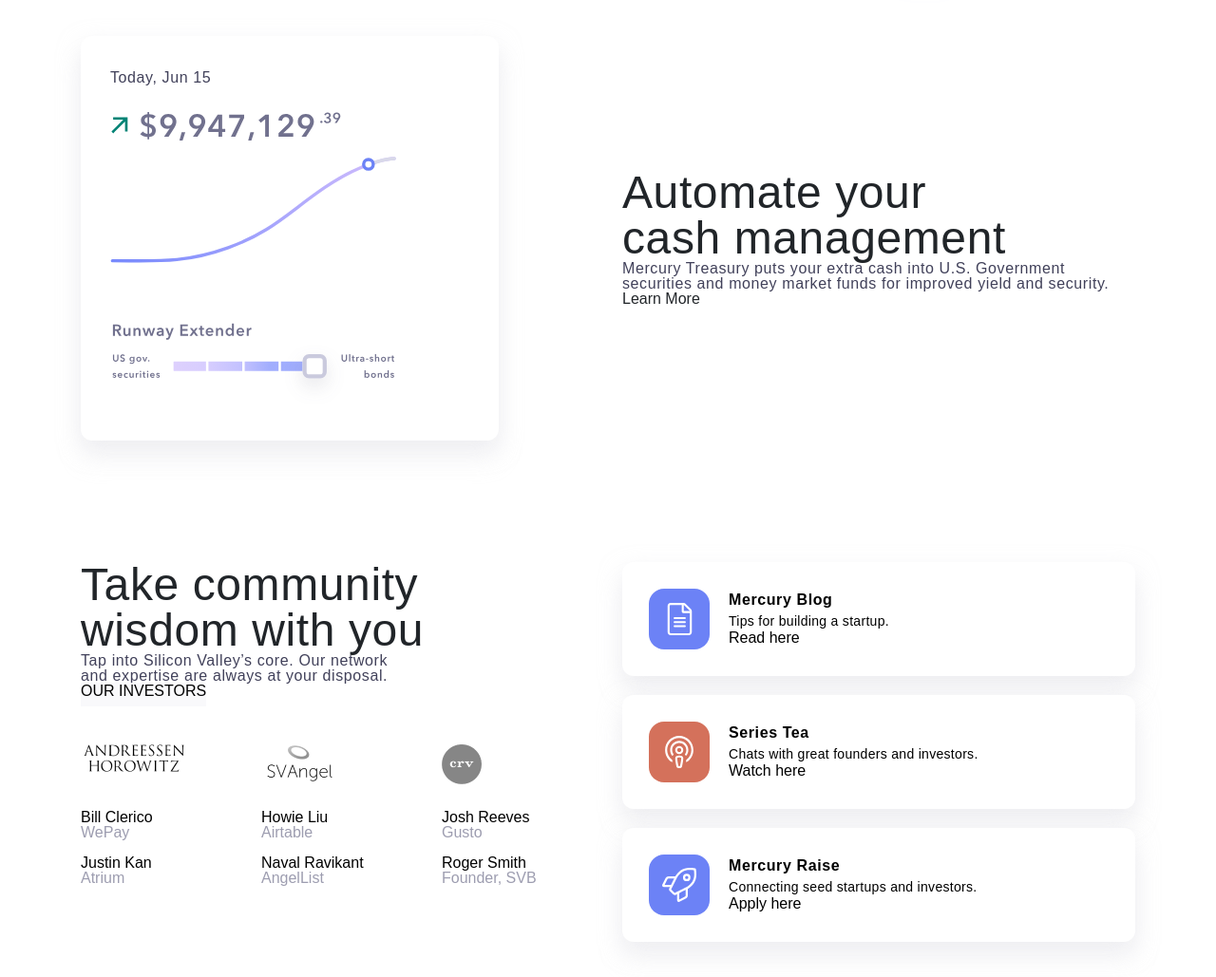
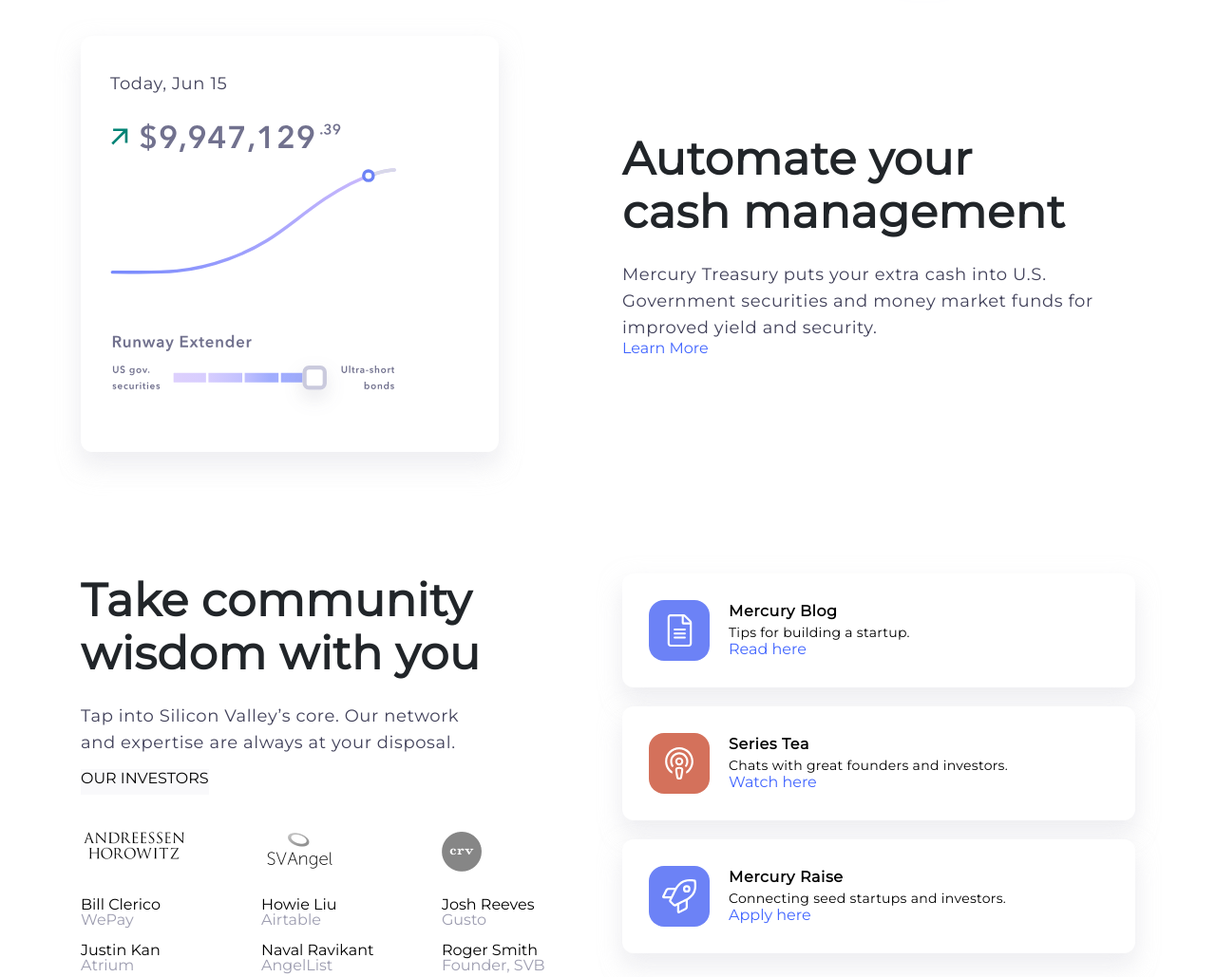
Before and after one commit to hellen17/Mercury-HB, a plain HTML site: page index.html in a window 1280 px wide. Shown: the part 1600-2629 px from the top of the page at 95% size. Drawn offline with nearby package versions, Linux system fonts and the light colour scheme; a small style sheet from the web is missing; a web font is replaced by a local one.

Commit message:
Edit: Fixed css texts and headings

```diff
--- a/index.html
+++ b/index.html
@@ -28,6 +28,22 @@
       width: 64px;
       margin-right: 20px;
     }
+    p{
+      color: #41415a;
+      font-size: 18px;
+      letter-spacing: .6px;
+      line-height: 28px;
+  }
+  a{
+    color: #4165ff;
+}
+  h2{
+    font-size: 48px !important;
+    font-weight: 600;
+    letter-spacing: .6px;
+    line-height: 56px;
+    margin-bottom: 24px;
+  }
   </style>
 </head>
 
@@ -690,7 +706,7 @@
         <div class="col-md-6">
           <h2>Take community<br> wisdom with you</h2>
           <p>Tap into Silicon Valley’s core. Our network<br> and expertise are always at your disposal.</p>
-          <span class="pb-2" style="text-transform: uppercase; background-color:#f9f9fb;">
+          <span class="pb-2" style="text-transform: uppercase; background-color:#f9f9fb;"><br>
             <a href="#" style="color: black;">Our Investors</a>
           </span><br><br><br><br>
           <div class="row pb-2">
--- a/style.css
+++ b/style.css
@@ -1,7 +1,7 @@
 @import url('https://fonts.googleapis.com/css2?family=Montserrat&display=swap');
 
 body{
-    font-family: 'Montserrat', sans-serif;
+    font-family: 'Montserrat', sans-serif!important;
 }
 .hero-text {
     text-align: center;
```
